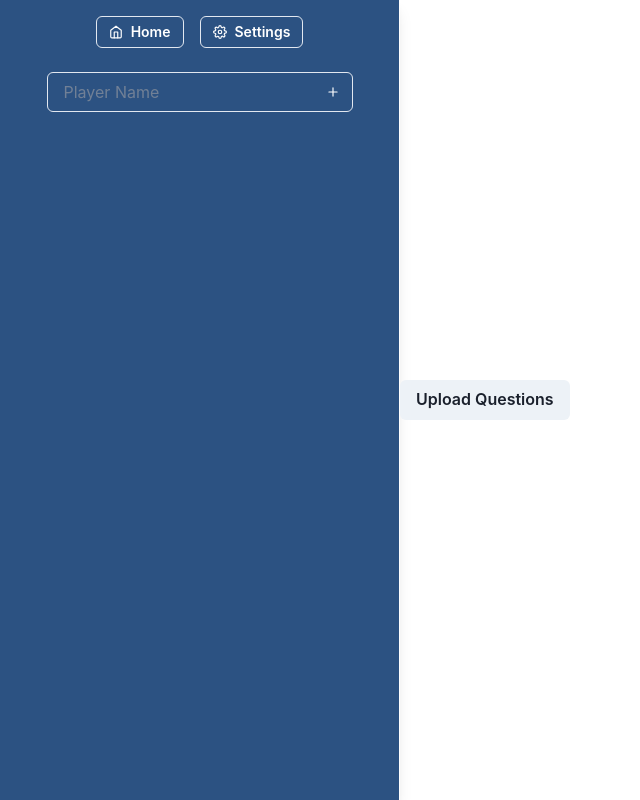
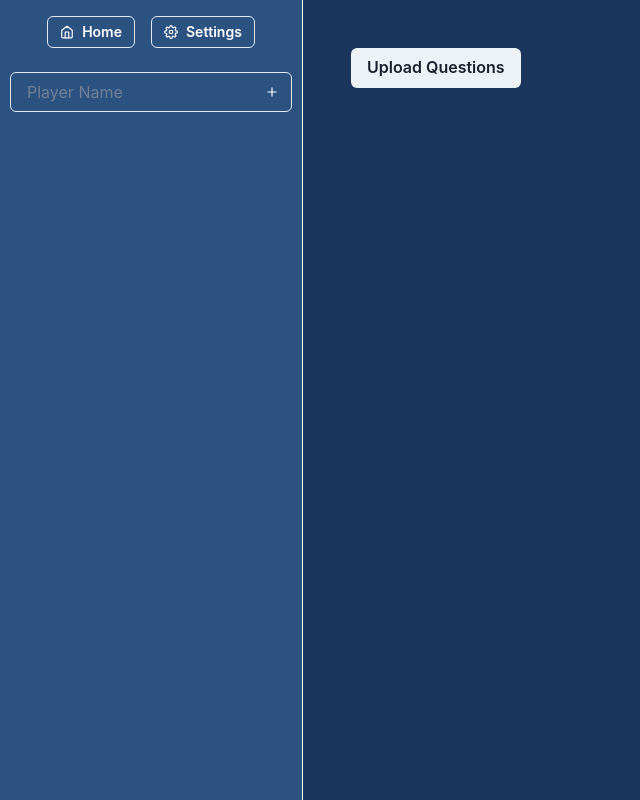
Before and after one commit to fs160313/trivia, a React (Vite) app: page /admin in a window 1280 px wide. Shown: the whole page, without its empty margins (0-640 px from the left). Built offline with nearby package versions, Linux system fonts and the light colour scheme.

Commit message:
fix: use visibility and move files

```diff
--- a/src/components/Admin.tsx
+++ b/src/components/Admin/Admin.tsx
@@ -1,13 +1,10 @@
 import { Box } from "@chakra-ui/react";
 import { QuestionUploadButton } from "./QuestionUploadButton";
-import { useGameData } from "../providers/GameProvider/useGameData";
 
 export const Admin = () => {
-  const { questions } = useGameData();
   return (
     <Box>
       <QuestionUploadButton />
-      {questions.map((question) => question.hint)}
     </Box>
   );
 };
--- a/src/components/QuestionUploadButton.tsx
+++ b/src/components/Admin/QuestionUploadButton.tsx
@@ -1,6 +1,6 @@
-import { useGameData } from "../providers/GameProvider/useGameData";
-import { Question } from "../types/question";
-import { fileToJson } from "../util/fileToJson";
+import { useGameData } from "../../providers/GameProvider/useGameData";
+import { Question } from "../../types/question";
+import { fileToJson } from "../../util/fileToJson";
 import { FileUploadButton } from "./FileUploadButton";
 
 function isQuestion(obj: unknown): obj is Question {
--- a/src/components/Answer.tsx
+++ b/src/components/Answer.tsx
@@ -14,6 +14,7 @@ export const Answer = () => {
         color="white"
         border="1px solid white"
         padding="40px"
+        background="blue.700"
       >
         <Text
           fontSize="7xl"
--- a/src/components/AppContainer.tsx
+++ b/src/components/AppContainer.tsx
@@ -1,12 +1,14 @@
 import { Outlet } from "react-router-dom";
 import { Sidebar } from "./Sidebar";
-import { HStack } from "@chakra-ui/react";
+import { Box, HStack } from "@chakra-ui/react";
 
 export const AppContainer = () => {
   return (
     <HStack spacing="0">
       <Sidebar />
-      <Outlet />
+      <Box bg="blue.900" p={"12"} w="100%" h="100vh">
+        <Outlet />
+      </Box>
     </HStack>
   );
 };
--- a/src/components/GameBoard/Board.tsx
+++ b/src/components/GameBoard/Board.tsx
@@ -4,6 +4,11 @@ import { QuestionStack } from "./QuestionStack";
 
 export const Board = () => {
   const { categories } = useGameData();
+
+  if (!categories.length) {
+    return null;
+  }
+
   return (
     <HStack
       spacing={0}
--- a/src/components/GameContainer.tsx
+++ b/src/components/GameContainer.tsx
@@ -1,10 +1,5 @@
-import { Box } from "@chakra-ui/react";
 import { Outlet } from "react-router-dom";
 
 export const GameContainer = () => {
-  return (
-    <Box bg="blue.900" p={"24"} w="100%" h="100vh">
-      <Outlet />
-    </Box>
-  );
+  return <Outlet />;
 };
--- a/src/components/Hint.tsx
+++ b/src/components/Hint.tsx
@@ -15,6 +15,7 @@ export const Hint = () => {
         color="white"
         border="1px solid white"
         padding="40px"
+        background="blue.700"
       >
         <Text
           fontSize="7xl"
--- a/src/components/Scoreboard/ScoreboardItem.tsx
+++ b/src/components/Scoreboard/ScoreboardItem.tsx
@@ -75,7 +75,6 @@ export const ScoreboardItem = ({ player }: ScoreboardItemProps) => {
         <EditableInput />
       </Editable>
       <Spacer />
-      {location.pathname === "/game/answer" && (
       <IconButton
         icon={<FiCheckCircle />}
         variant="ghost"
@@ -84,8 +83,8 @@ export const ScoreboardItem = ({ player }: ScoreboardItemProps) => {
         aria-label="Remove Player"
         size="sm"
         onClick={handleUpdateScore}
+        visibility={location.pathname === "/game/answer" ? "visible" : "hidden"}
       />
-      )}
       <IconButton
         icon={<FiDelete />}
         variant="ghost"
--- a/src/routes/routes.tsx
+++ b/src/routes/routes.tsx
@@ -1,5 +1,5 @@
 import { Route } from "react-router-dom";
-import { Admin } from "../components/Admin";
+import { Admin } from "../components/Admin/Admin";
 import { AppContainer } from "../components/AppContainer";
 import { GameContainer } from "../components/GameContainer";
 import { Board } from "../components/GameBoard/Board";
```
Also changed, not shown: src/components/Admin/FileUploadButton.tsx (renamed from src/components/FileUploadButton.tsx). Lines whose indentation alone changed are shown as unchanged.
